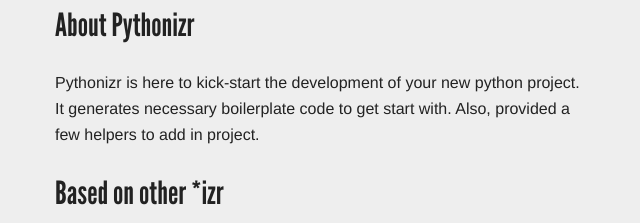
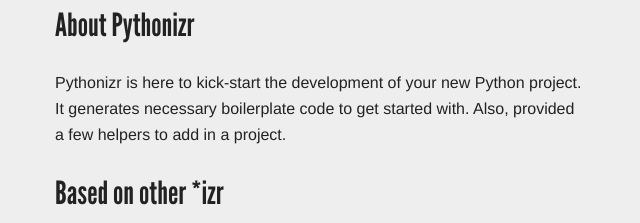
Before and after one commit to akashp1712/pythonizr-website, a plain HTML site: page index.html in a window 1280 px wide. Shown: the part 577-800 px from the top of the page, 72-712 px from the left. Drawn offline with nearby package versions, Linux system fonts and the light colour scheme.

Commit message:
Fixed a few typo and grammar mistakes.

```diff
--- a/index.html
+++ b/index.html
@@ -129,8 +129,8 @@
 			</div>
 			<article id="docs">
 				<h3>About Pythonizr</h3>
-				<p>Pythonizr is here to kick-start the development of your new python project.
-					It generates necessary boilerplate code to get start with. Also, provided a few helpers to add in project.</p>
+				<p>Pythonizr is here to kick-start the development of your new Python project.
+					It generates necessary boilerplate code to get started with. Also, provided a few helpers to add in a project.</p>
 
 				<h3>Based on other *izr</h3>
 				<p>This project is <strong>heavily</strong> inspired by
@@ -138,7 +138,7 @@
 					<a target="_blank" href="https://extensionizr.com">Extensionizr by Alex Wolkov</a>
 				</p>
 
-				<h3>What next ?</h3>
+				<h3>What next?</h3>
 				<p>Let's add as much boilerplate and helper code as possible and find quality time for coffee!</p>
 
 				<h3>Contact</h3>
```
